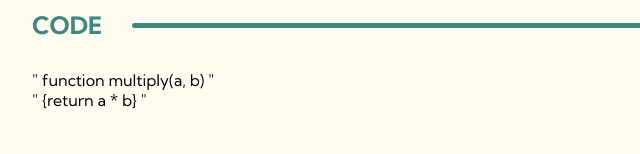
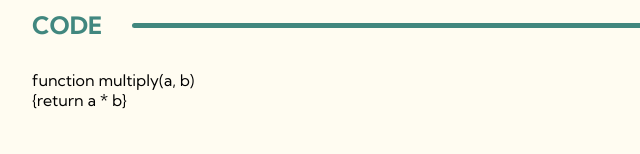
Before and after one commit to DHolets99/rsschool-cv, a plain HTML site: page index.html in a window 1280 px wide. Shown: the part 798-952 px from the top of the page, 128-768 px from the left. Drawn offline with Linux system fonts and the light colour scheme.

Commit message:
Update index.html

```diff
--- a/index.html
+++ b/index.html
@@ -105,9 +105,9 @@
                 </div>
                 <div class="code_context">
                     <code>
-                       " function multiply(a, b) "
+                       function multiply(a, b)
                         <br>
-                       " {return a * b} "
+                       {return a * b}
                         </code>
                 </div>
             </section>
```
